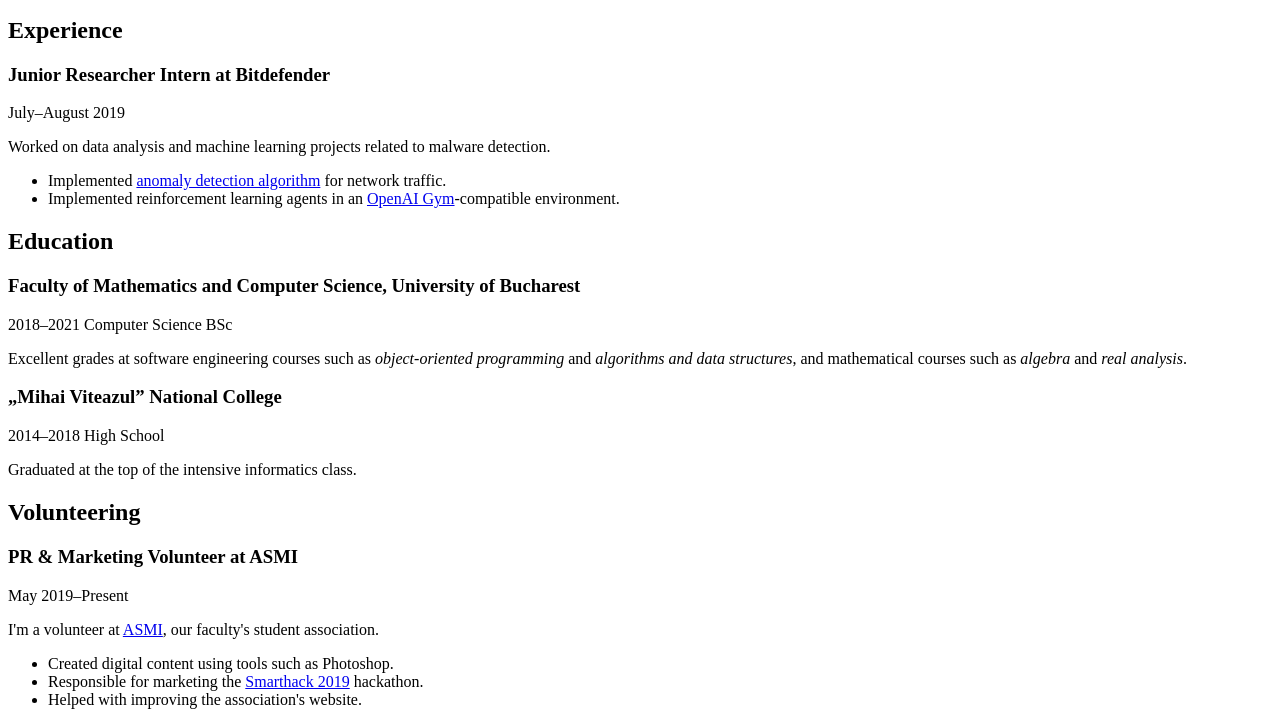
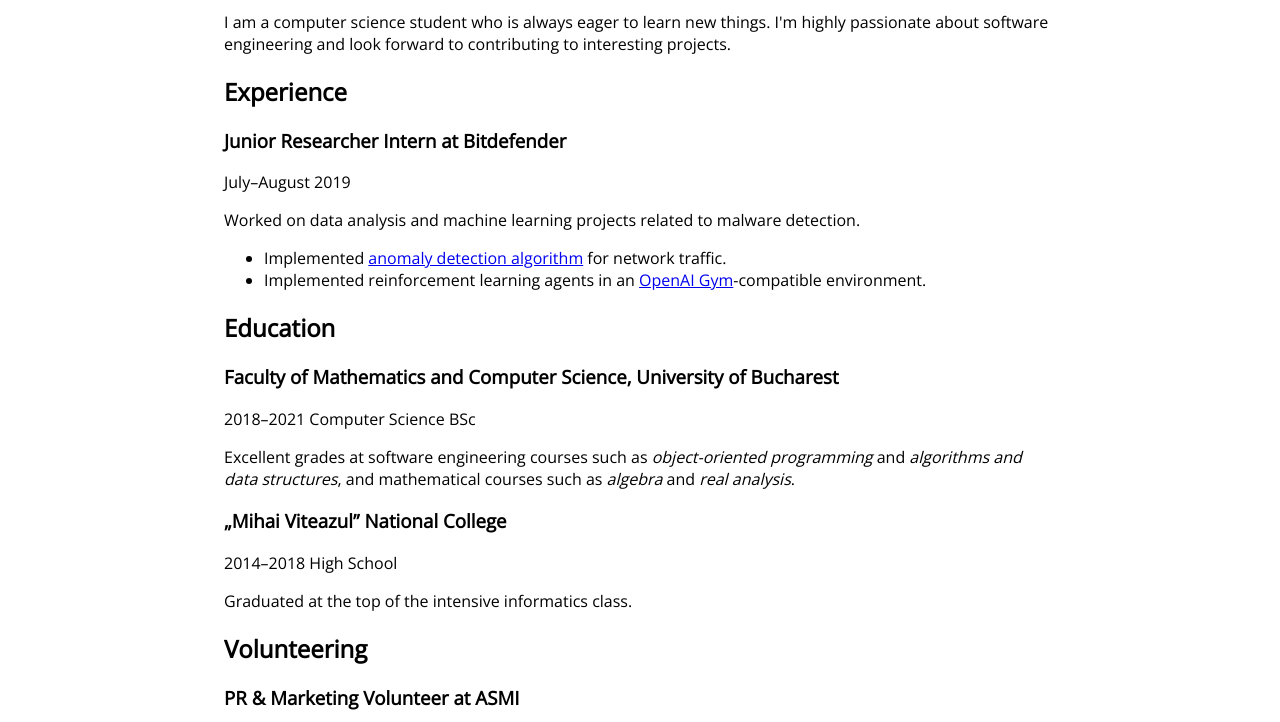
Before and after one commit to GabrielMajeri/cv, a plain HTML site: page index.html in a window 1280 px wide. Shown: the part 258-980 px from the top of the page. Drawn offline with nearby package versions, Linux system fonts and the light colour scheme; the site is published under a folder, as on GitHub Pages, so addresses that start at the root find nothing.

Commit message:
Fix links to CSS

```diff
--- a/index.html
+++ b/index.html
@@ -9,8 +9,8 @@
 
         <link href="https://fonts.googleapis.com/css?family=Open+Sans&display=swap" type="text/css" rel="stylesheet" media="all"/>
         <link href="https://cdnjs.cloudflare.com/ajax/libs/font-awesome/5.10.2/css/all.min.css" type="text/css" rel="stylesheet" media="all" integrity="sha256-zmfNZmXoNWBMemUOo1XUGFfc0ihGGLYdgtJS3KCr/l0=" crossorigin="anonymous"/>
-        <link href="/css/main.css" type="text/css" rel="stylesheet" media="all"/>
-        <link href="/css/print.css" type="text/css" rel="stylesheet" media="print"/>
+        <link href="css/main.css" type="text/css" rel="stylesheet" media="all"/>
+        <link href="css/print.css" type="text/css" rel="stylesheet" media="print"/>
 
         <base target="_blank"/>
 
```
